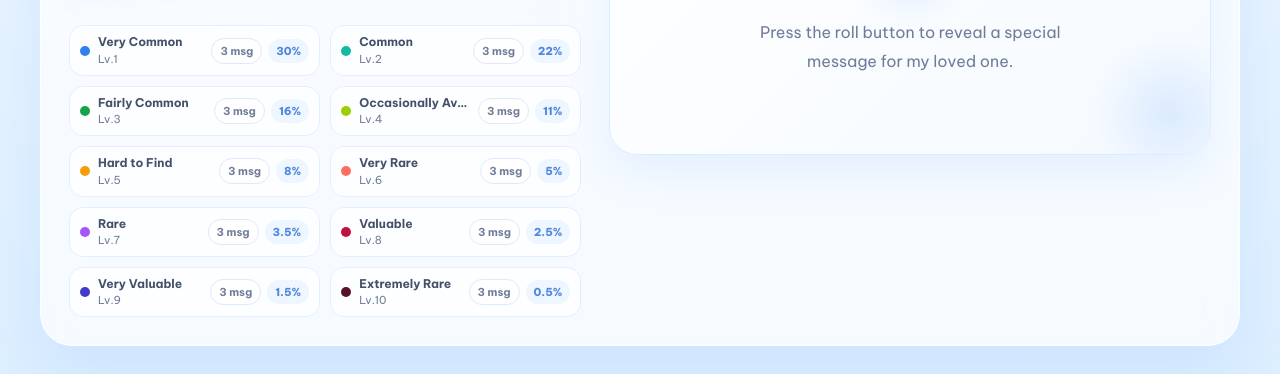
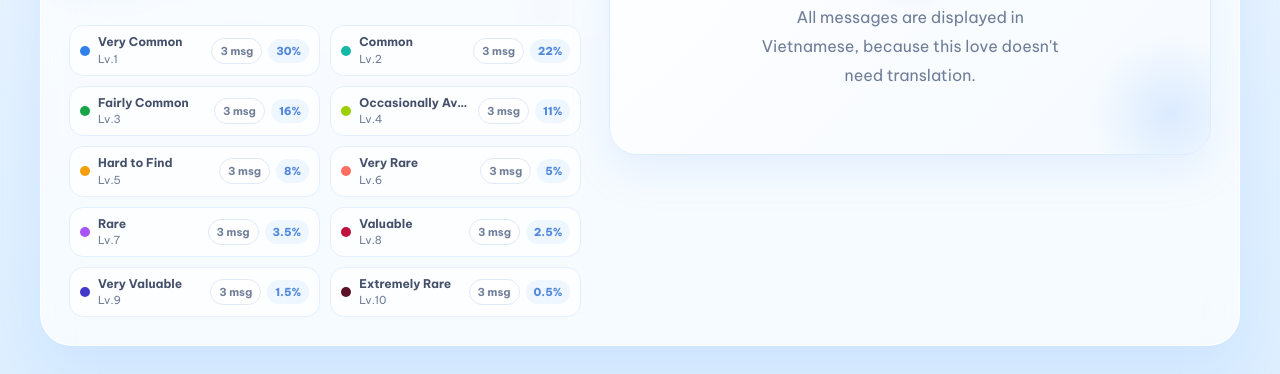
Before and after one commit to urmyopp/message-roll, a plain HTML site: page index.html in a window 1280 px wide. Shown: the part 637-1011 px from the top of the page. Drawn offline with Linux system fonts and the light colour scheme.

Commit message:
Update index.html

```diff
--- a/index.html
+++ b/index.html
@@ -92,7 +92,7 @@
             <div id="placeholder" class="placeholder active">
               <div class="placeholder-heart">🎁</div>
               <p>
-                Press the roll button to reveal a special message for my loved one.
+                All messages are displayed in Vietnamese, because this love doesn't need translation.
               </p>
             </div>
 
```
